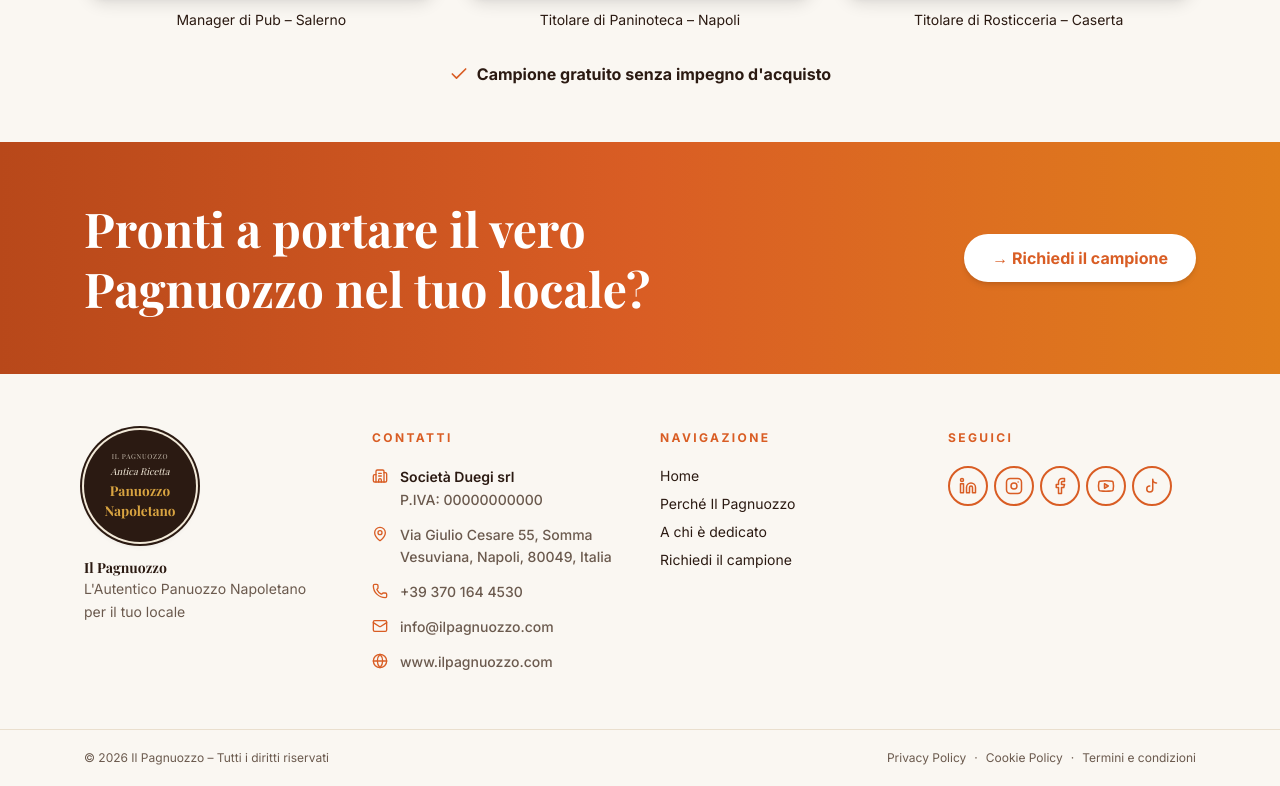
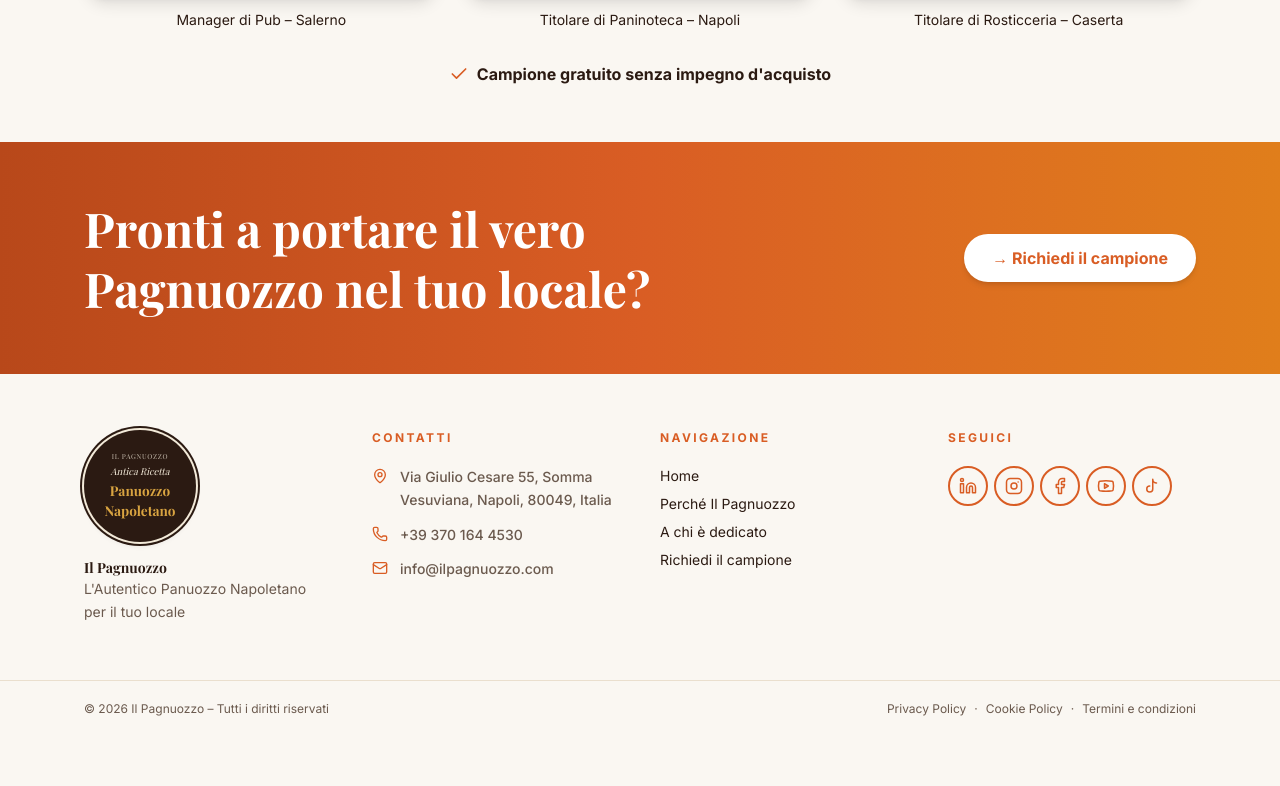
Before and after one commit to benconvertix-ai/lumina-2725, a Next.js app: page / in a window 1280 px wide. Shown: the part 2095-2881 px from the top of the page. After the commit the page ends 2832 px from the top, so only its background shows below. Built offline with nearby package versions, Linux system fonts and the light colour scheme.

Commit message:
refactor: remove company address and website links from footer
Updated footer to streamline contact information.

V0-Chat-Id: incHGIE9VpT

```diff
--- a/components/site/footer.tsx
+++ b/components/site/footer.tsx
@@ -1,5 +1,5 @@
 import Link from 'next/link'
-import { Building2, Globe, Mail, MapPin, Phone } from 'lucide-react'
+import { Mail, MapPin, Phone } from 'lucide-react'
 import { company, legalLinks } from '@/lib/company'
 import { LogoBadge } from './logo'
 import {
@@ -76,13 +76,6 @@ export function Footer() {
         <div>
           <ColumnTitle>Contatti</ColumnTitle>
           <ul className="space-y-3 text-sm font-medium leading-relaxed text-muted-foreground">
-            <li className="flex items-start gap-3">
-              <Building2 className={iconClass} aria-hidden="true" />
-              <span>
-                <span className="block font-semibold text-espresso">{company.name}</span>
-                <span className="block">P.IVA: {company.vat}</span>
-              </span>
-            </li>
             <li>
               <a
                 href={company.mapsHref}
@@ -110,20 +103,6 @@ export function Footer() {
               <a href={company.emailHref} className={contactLinkClass}>
                 <Mail className={iconClass} aria-hidden="true" />
                 <span className="break-all">{company.email}</span>
-              </a>
-            </li>
-            <li>
-              <a
-                href={company.websiteHref}
-                target="_blank"
-                rel="noopener noreferrer"
-                className={contactLinkClass}
-              >
-                <Globe className={iconClass} aria-hidden="true" />
-                <span>
-                  {company.websiteDisplay}
-                  <span className="sr-only"> (nuova scheda)</span>
-                </span>
               </a>
             </li>
           </ul>
```
